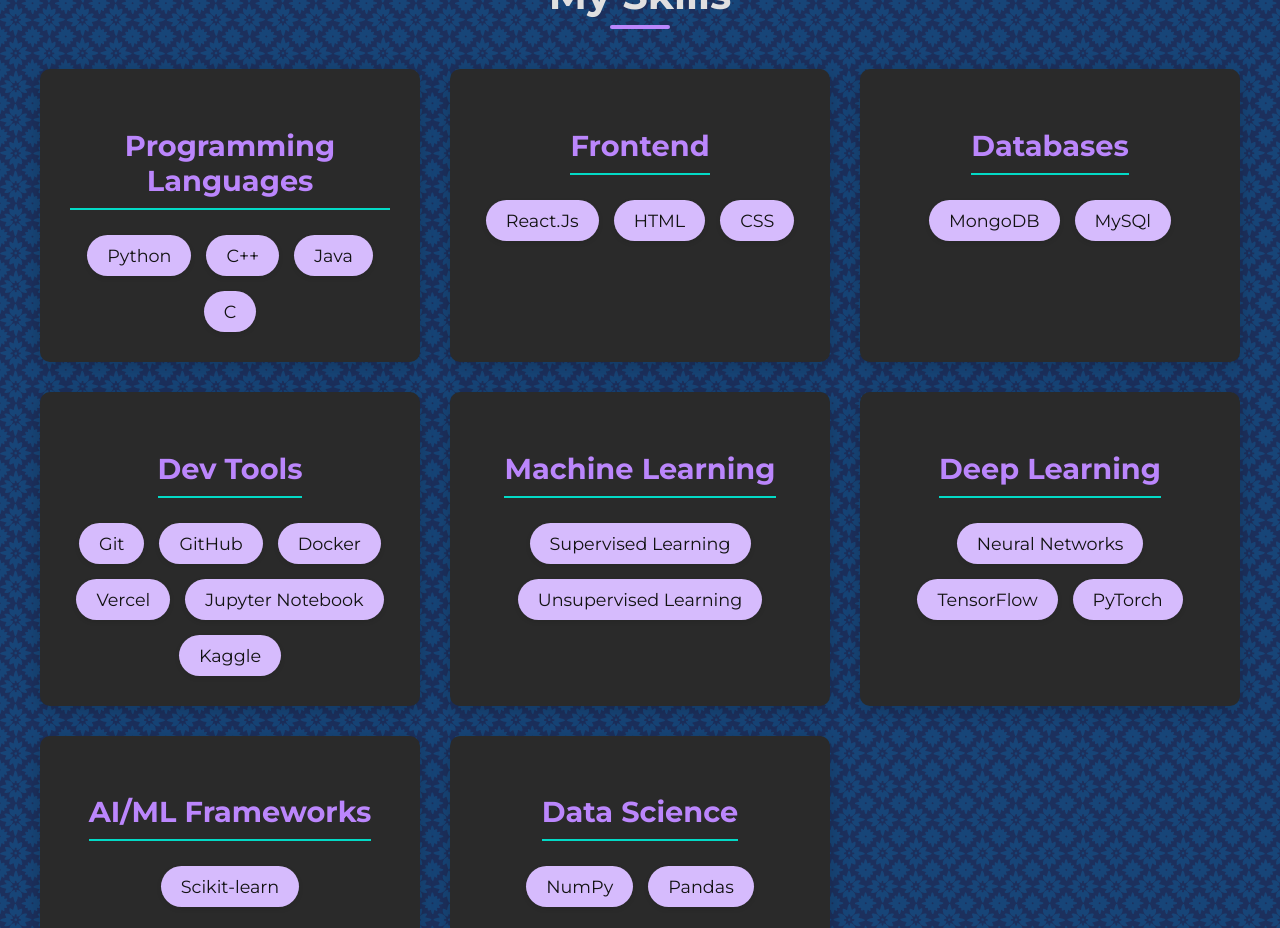
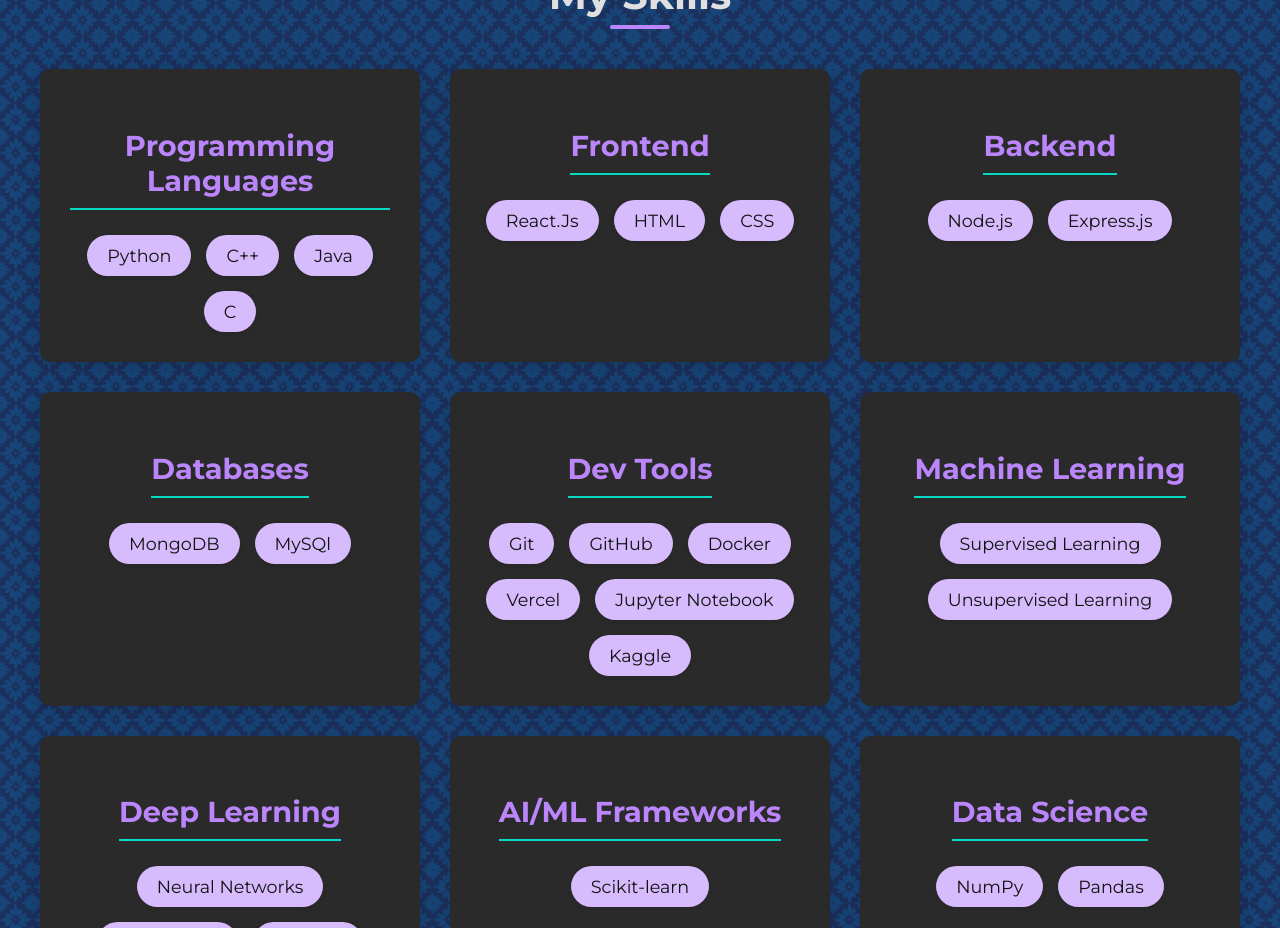
Before and after one commit to kireeti-ai/Portfolio, a React (Vite) app: page / in a window 1280 px wide. Shown: the part 1280-2208 px from the top of the page. Built offline with nearby package versions, Linux system fonts and the light colour scheme.

Commit message:
few changes

```diff
--- a/src/components/Header.jsx
+++ b/src/components/Header.jsx
@@ -1,5 +1,5 @@
 import React, { useState, useEffect } from 'react';
-import './Header.css'; // This should be imported AFTER any global CSS like App.css
+import './Header.css';
 
 const Header = () => {
   const [scrolled, setScrolled] = useState(false);
--- a/src/components/Skill.jsx
+++ b/src/components/Skill.jsx
@@ -5,7 +5,7 @@
   const skills = {
     'Programming Languages': [ 'Python', 'C++','Java', 'C'],
     'Frontend': ['React.Js', 'HTML','CSS'],
-    // 'Backend': ['Node.js', 'Flask', 'Express.js', 'FastAPI'],
+    'Backend': ['Node.js', 'Express.js'],
     'Databases': ['MongoDB', 'MySQl'],
     'Dev Tools': ['Git', 'GitHub', 'Docker', 'Vercel', 'Jupyter Notebook', 'Kaggle'],
     'Machine Learning': ['Supervised Learning', 'Unsupervised Learning'],
```
